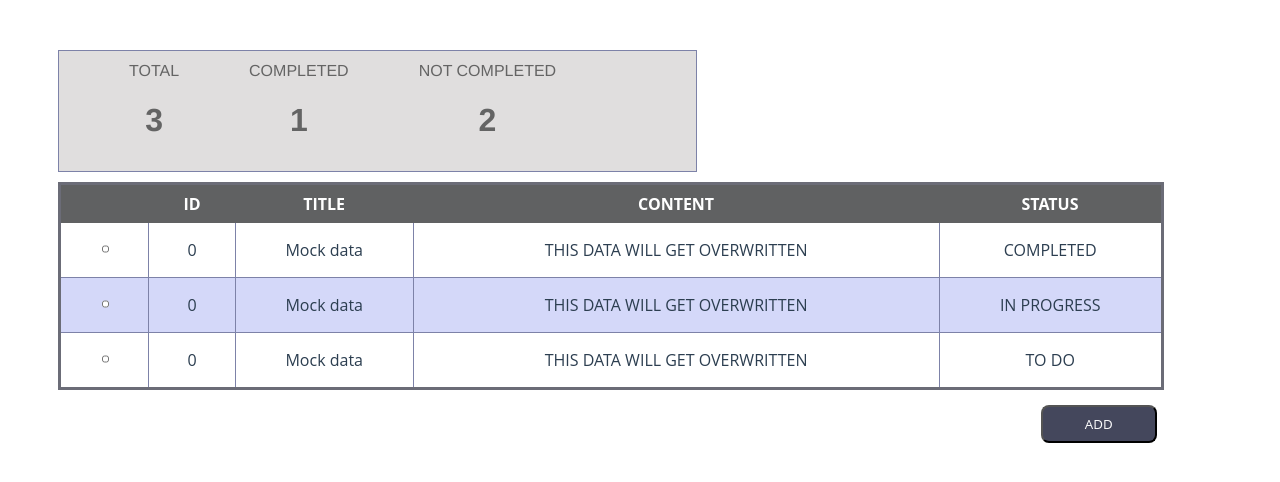
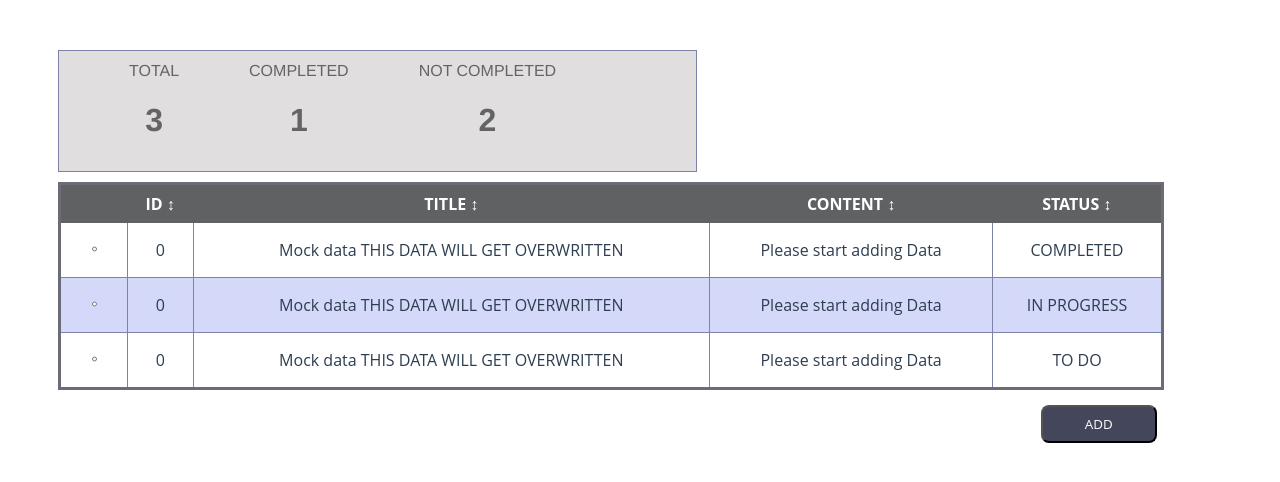
Before and after one commit to GNPranesh/vuejs---homework, a Vue app: page / in a window 1280 px wide. Shown: the top 482 px of the page. Built offline with nearby package versions, Linux system fonts and the light colour scheme.

Commit message:
sort functionality

```diff
--- a/src/App.vue
+++ b/src/App.vue
@@ -10,6 +10,7 @@
     :key="componentKey"
     @select="setNotification"
     :checkedNames="checkboxId"
+    @sortId="sortData"
   >
   </BaseComp>
   <button
@@ -42,6 +43,7 @@ import TitleHeaderVue from "./components/TitleHeader.vue";
 import ModalDialog from "./components/ModalDialog.vue";
 import NotificationBoxVue from "./components/NotificationBox.vue";
 
+
 const STORAGE_KEY = "test_app";
 
 export default {
@@ -53,20 +55,20 @@ export default {
       updatedData: [
         {
           id: 0,
-          title: "Mock data",
-          content: "THIS DATA WILL GET OVERWRITTEN",
+          title: "Mock data THIS DATA WILL GET OVERWRITTEN",
+          content: "Please start adding Data",
           status: "COMPLETED",
         },
         {
           id: 0,
-          title: "Mock data",
-          content: "THIS DATA WILL GET OVERWRITTEN",
+          title: "Mock data THIS DATA WILL GET OVERWRITTEN",
+          content: "Please start adding Data",
           status: "IN PROGRESS",
         },
         {
           id: 0,
-          title: "Mock data",
-          content: "THIS DATA WILL GET OVERWRITTEN",
+          title: "Mock data THIS DATA WILL GET OVERWRITTEN",
+          content: "Please start adding Data",
           status: "TO DO",
         },
       ],
@@ -79,6 +81,7 @@ export default {
       componentKey: 0,
       componentKeyAlert: 0,
       checkboxId: [],
+      sortedbyASC: true,
     };
   },
   components: {
@@ -119,6 +122,16 @@ export default {
       this.updatedData.splice(index, 1);
       localStorage.setItem(STORAGE_KEY, JSON.stringify(this.updatedData));
     },
+    sortData(e) {
+     console.log("sortdata",e)
+     if (this.sortedbyASC) {
+        this.updatedData.sort((x, y) => (x[e] > y[e] ? -1 : 1));
+        this.sortedbyASC = false;
+      } else {
+        this.updatedData.sort((x, y) => (x[e] < y[e] ? -1 : 1));
+        this.sortedbyASC = true;
+      }
+    },
   },
 };
 </script>
@@ -147,7 +160,9 @@ export default {
   text-transform: uppercase;
   border-radius: 8px;
 }
-
+button{
+  cursor: pointer;
+}
 .btn:hover {
   background: #474e83;
 }
--- a/src/components/BaseComp.vue
+++ b/src/components/BaseComp.vue
@@ -3,10 +3,10 @@
     <thead>
       <tr>
         <th></th>
-        <th>Id</th>
-        <th>Title</th>
-        <th>Content</th>
-        <th>Status</th>
+        <th  @click="sortList('id')">Id &#8597;</th>
+        <th @click="sortList('title')">Title &#8597;</th>
+        <th @click="sortList('content')">Content &#8597;</th>
+        <th @click="sortList('status')">Status &#8597;</th>
       </tr>
     </thead>
 
@@ -49,9 +49,12 @@ export default {
       this.showAlert = true;
       this.checkedId = e;
       this.$emit("select", this.showAlert, this.checkedId);
-      console.log("checked", this.checkedNames);
     },
+    sortList (e){
+    this.$emit("sortId", e);
+  }
   },
+
 };
 </script>
 <style>
@@ -62,6 +65,9 @@ export default {
 
 .tbldata {
   text-align: center;
+}
+th {
+    cursor: pointer;
 }
 
 table {
```
